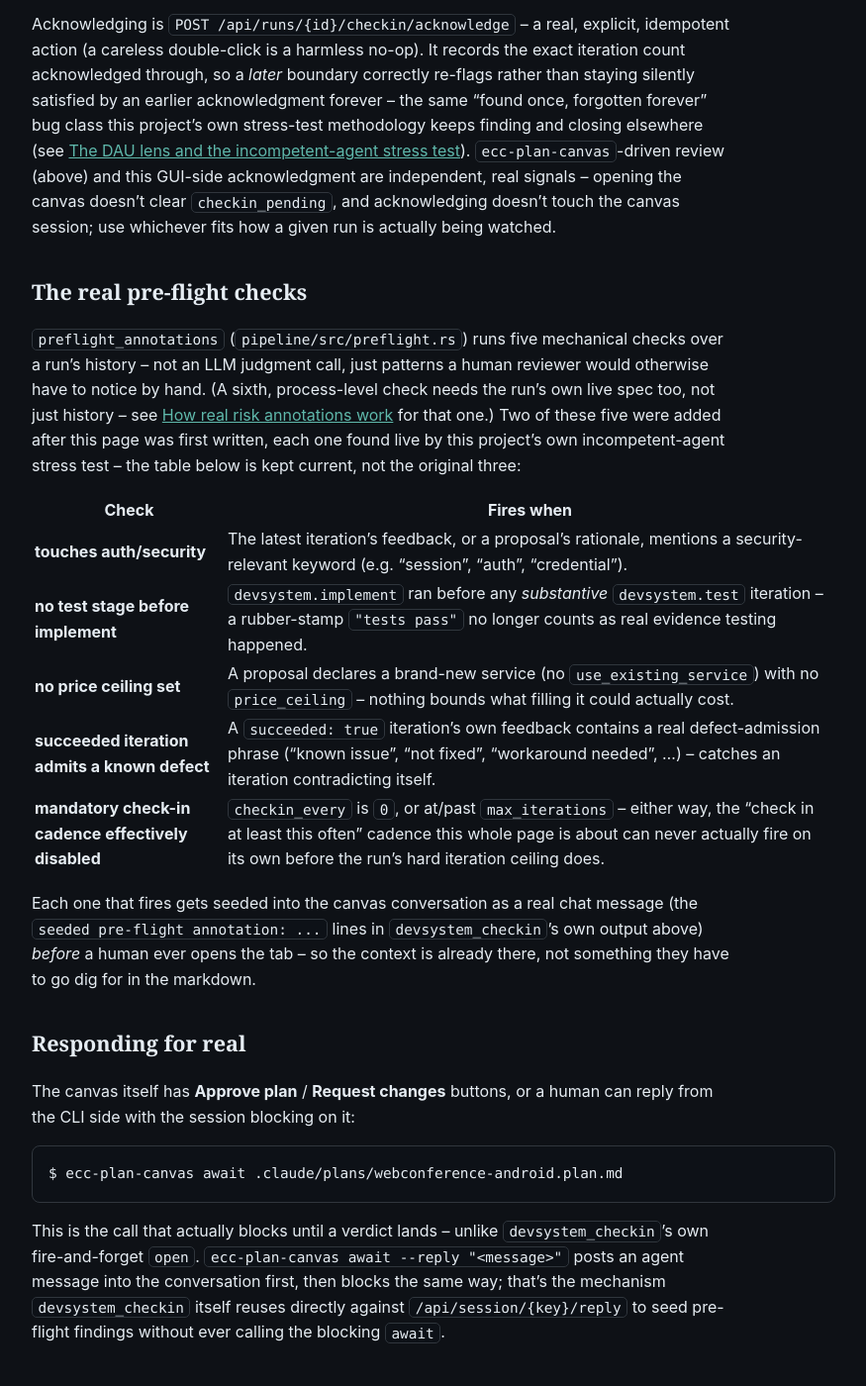
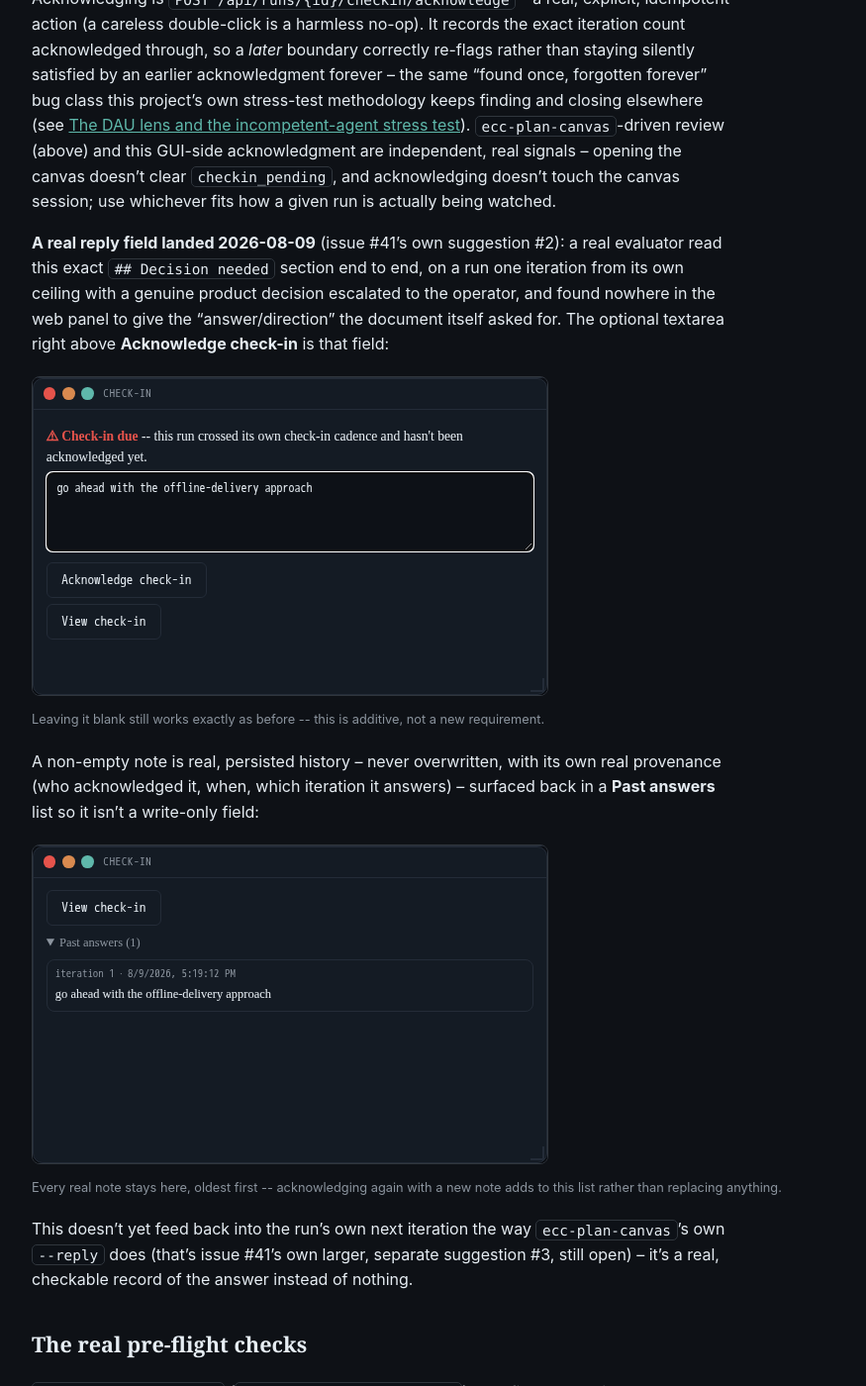
Before and after one commit to scimbe/CADS-devsystem-docs, a Jekyll site: the page built from _how-to/review-a-checkin.md, in a window 1280 px wide and 1400 px high, scrolled down 5330 px. Shown: the whole window at 99% size, without its empty margins (322-1197 px from the left). Built offline with Jekyll 4.4.1, drawn with Linux system fonts in a browser that asks for light colours; some of the changed text lies outside the part shown.

Commit message:
how-to+reference: document the new check-in reply field (issue #41 #2)
CADS-devsystem@49eda37 (2026-08-09) added an optional note field to
POST /api/runs/{id}/checkin/acknowledge -- review-a-checkin.md's own
"Decision needed" section still said flatly "there's no reply field
there at all," stale as of that commit, and the Acknowledging
paragraph below it never mentioned the new field or the Past answers
list that surfaces it.

Two real screenshots, captured live via scripts/simulated-user.sh
against the actual deployed container: the filled-in note field on a
genuinely due check-in, and the real Past answers list after
acknowledging (iteration number, timestamp, the actual note text --
not mocked). rest-api.md's acknowledge row gets the new optional body
shape.

Honest about scope: still doesn't feed back into the run's own next
iteration the way ecc-plan-canvas's --reply does -- that's issue #41's
own separate, still-open suggestion #3, not conflated with what
actually shipped.

Hermetic Jekyll build clean.

Co-Authored-By: Claude Sonnet 5 <noreply@anthropic.com>
Claude-Session: https://claude.ai/code/session_018FkngvdKnmVcAT84EZe7Ur

```diff
--- a/_how-to/review-a-checkin.md
+++ b/_how-to/review-a-checkin.md
@@ -74,10 +74,9 @@ canvas) always has the same shape:
 - **Decision needed** -- names two real, different channels rather than one generic prompt (issue
   #41: this section used to unconditionally tell every reader to reply `approve`/`request-changes`, a
   verb that only exists in `ecc-plan-canvas`, the CLI channel below -- the web control panel implements
-  neither; its only check-in action is the content-free **Acknowledge check-in** button described
-  further down). If you're in `ecc-plan-canvas`, reply `approve` or `request-changes` as below. If
-  you're reading this in the web panel, there's no reply field there at all -- Acknowledge is the only
-  real action for *this specific check-in*, and it carries no answer.
+  neither). If you're in `ecc-plan-canvas`, reply `approve` or `request-changes` as below. If you're
+  reading this in the web panel, see the real reply field below -- it doesn't speak `approve`/
+  `request-changes` either, but as of 2026-08-09 it's no longer silent.
 
   **A real, related but distinct mechanism landed 2026-08-07**: the web panel does now have its own
   real `approve`/`request_changes` verdicts -- for reviewing a run's own `devsystem.plan` iteration
@@ -187,6 +186,30 @@ own stress-test methodology keeps finding and closing elsewhere (see
 signals -- opening the canvas doesn't clear `checkin_pending`, and acknowledging doesn't touch the
 canvas session; use whichever fits how a given run is actually being watched.
 
+**A real reply field landed 2026-08-09** (issue #41's own suggestion #2): a real evaluator read
+this exact `## Decision needed` section end to end, on a run one iteration from its own ceiling
+with a genuine product decision escalated to the operator, and found nowhere in the web panel to
+give the "answer/direction" the document itself asked for. The optional textarea right above
+**Acknowledge check-in** is that field:
+
+<figure>
+<img src="{{ '/assets/img/howto-review-checkin/01-checkin-note-field.png' | relative_url }}" alt="The Check-in panel's due banner with a real optional textarea above the Acknowledge check-in button, filled in with a real answer">
+<figcaption>Leaving it blank still works exactly as before -- this is additive, not a new requirement.</figcaption>
+</figure>
+
+A non-empty note is real, persisted history -- never overwritten, with its own real provenance
+(who acknowledged it, when, which iteration it answers) -- surfaced back in a **Past answers**
+list so it isn't a write-only field:
+
+<figure>
+<img src="{{ '/assets/img/howto-review-checkin/02-checkin-past-answers.png' | relative_url }}" alt="The Check-in panel's Past answers list, expanded, showing one real recorded note with its iteration number and timestamp">
+<figcaption>Every real note stays here, oldest first -- acknowledging again with a new note adds to this list rather than replacing anything.</figcaption>
+</figure>
+
+This doesn't yet feed back into the run's own next iteration the way `ecc-plan-canvas`'s own
+`--reply` does (that's issue #41's own larger, separate suggestion #3, still open) -- it's a real,
+checkable record of the answer instead of nothing.
+
 ## The real pre-flight checks
 
 `preflight_annotations` (`pipeline/src/preflight.rs`) runs five mechanical checks over a run's
```
Also changed, not shown: _reference/rest-api.md (+1 -1 lines), assets/img/howto-review-checkin/01-checkin-note-field.png (added), assets/img/howto-review-checkin/02-checkin-past-answers.png (added).
